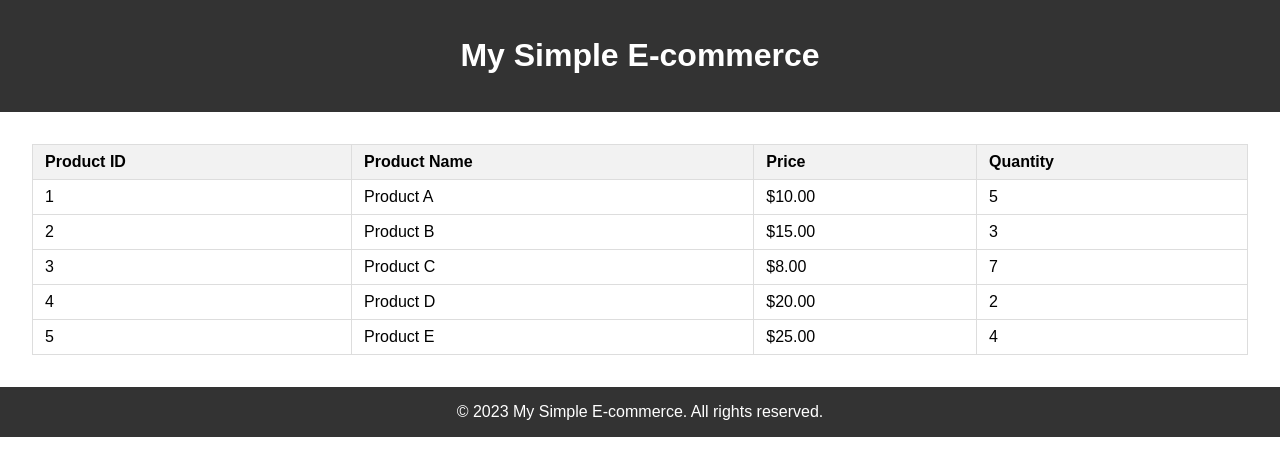
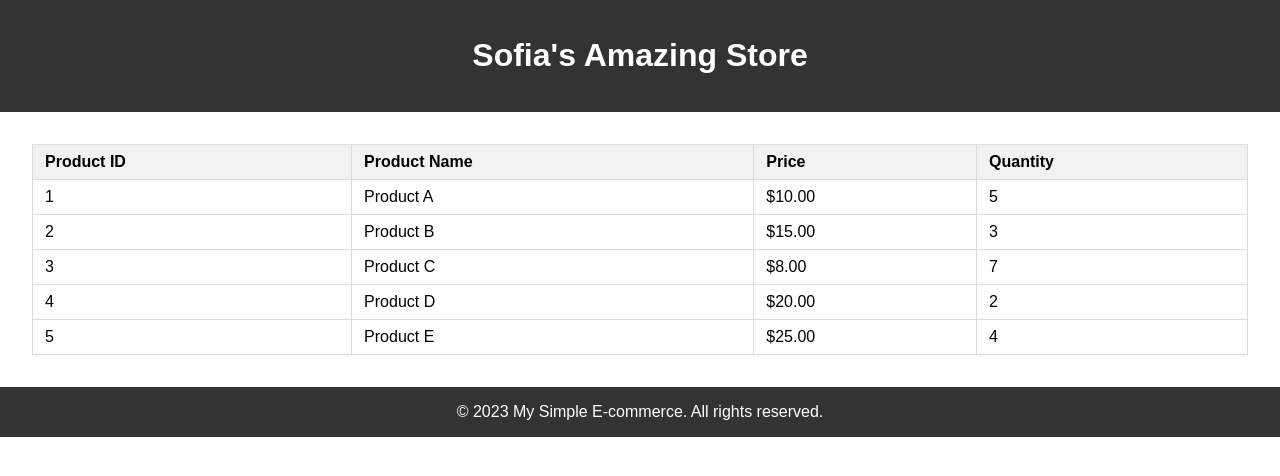
Before and after one commit to cdcalderon/sofacollaborative, a plain HTML site: page index.html in a window 1280 px wide. Drawn offline with Linux system fonts and the light colour scheme.

Commit message:
Change title to Sofia Store

```diff
--- a/index.html
+++ b/index.html
@@ -8,7 +8,7 @@
 </head>
 <body>
     <header>
-        <h1>My Simple E-commerce</h1>
+        <h1>Sofia's Amazing Store</h1>
     </header>
 
     <main>
```
